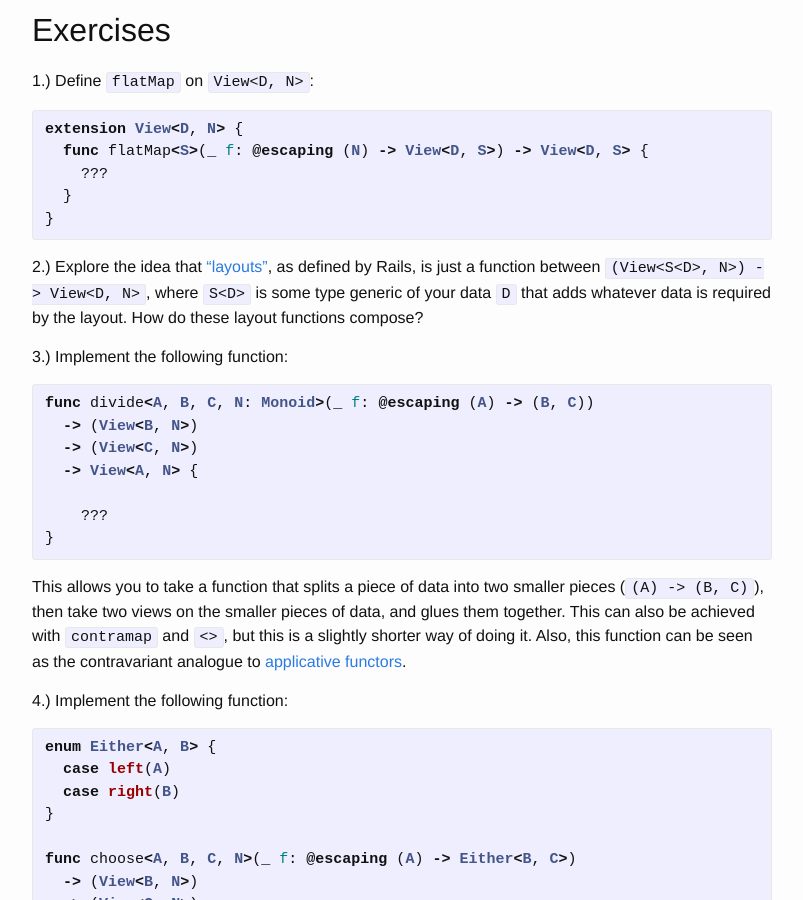
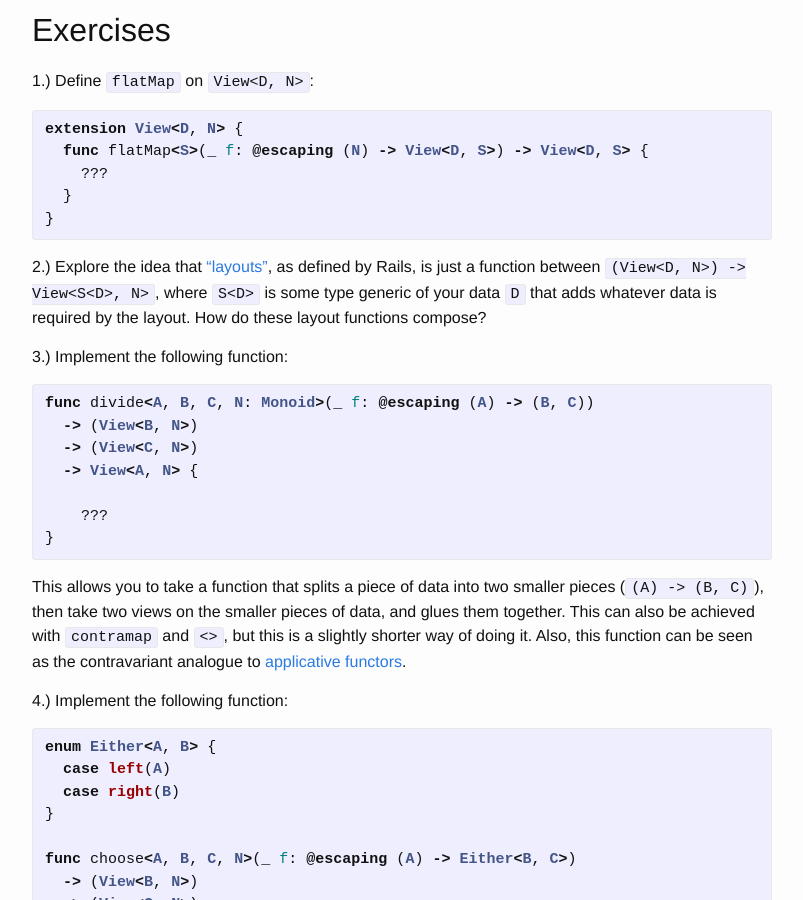
Before and after one commit to mbrandonw/mbrandonw.github.io, a Jekyll site: the page built from _posts/2017-06-29-composable-html-views-in-swift.md, in a window 1280 px wide and 900 px high, scrolled down 13247 px. Shown: the whole window, without its empty margins (238-1041 px from the left). Built offline with Jekyll 4.4.1, drawn with Linux system fonts in a browser that asks for light colours; comment, search, counter and statistics services are not loaded.

Commit message:
exercise fix

````diff
--- a/_posts/2017-06-29-composable-html-views-in-swift.md
+++ b/_posts/2017-06-29-composable-html-views-in-swift.md
@@ -562,7 +562,7 @@ extension View<D, N> {
 }
 ```
 
-2.) Explore the idea that [“layouts”](http://guides.rubyonrails.org/layouts_and_rendering.html), as defined by Rails, is just a function between `(View<S<D>, N>) -> View<D, N>`, where `S<D>` is some type generic of your data `D` that adds whatever data is required by the layout. How do these layout functions compose?
+2.) Explore the idea that [“layouts”](http://guides.rubyonrails.org/layouts_and_rendering.html), as defined by Rails, is just a function between `(View<D, N>) -> View<S<D>, N>`, where `S<D>` is some type generic of your data `D` that adds whatever data is required by the layout. How do these layout functions compose?
 
 3.) Implement the following function:
 
````
